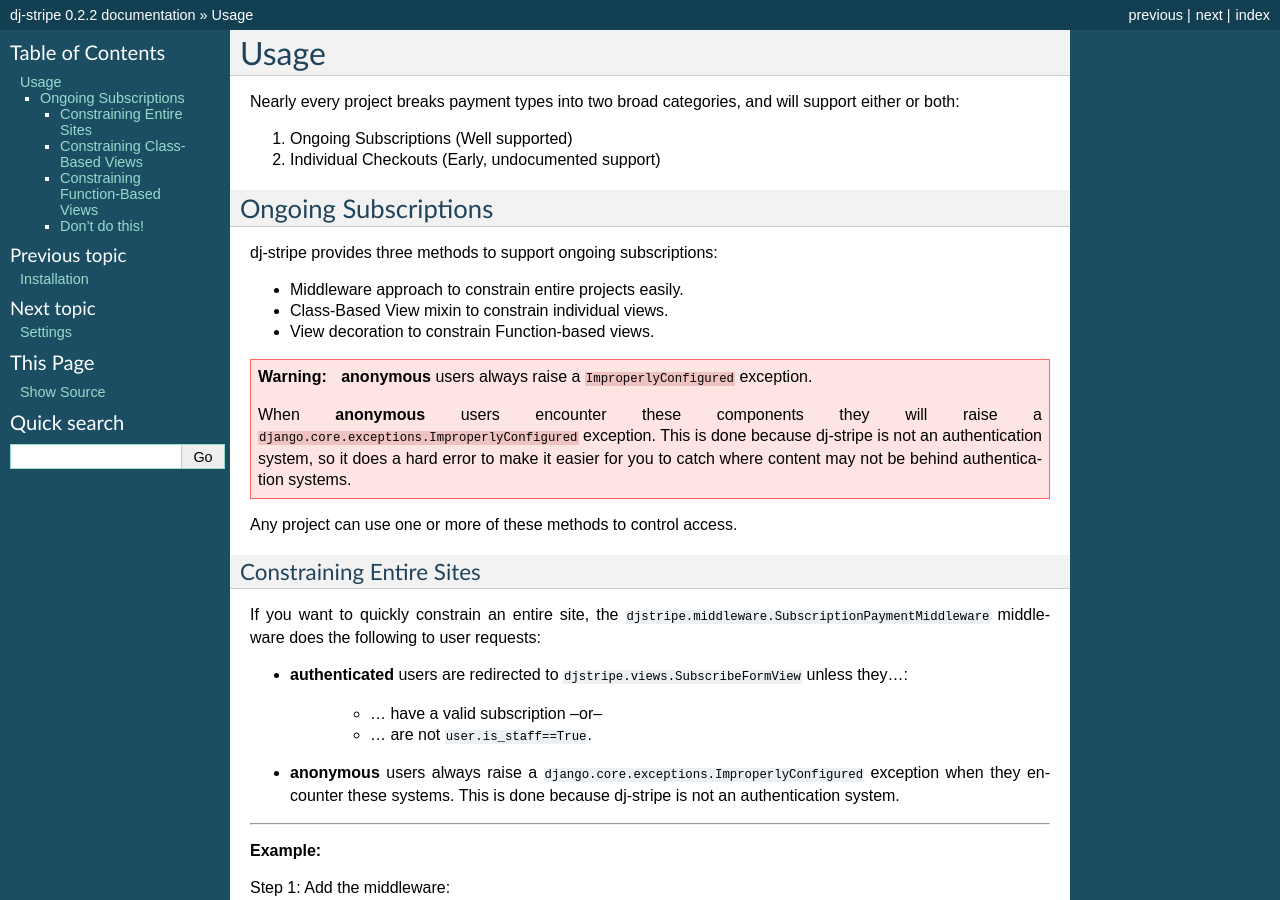
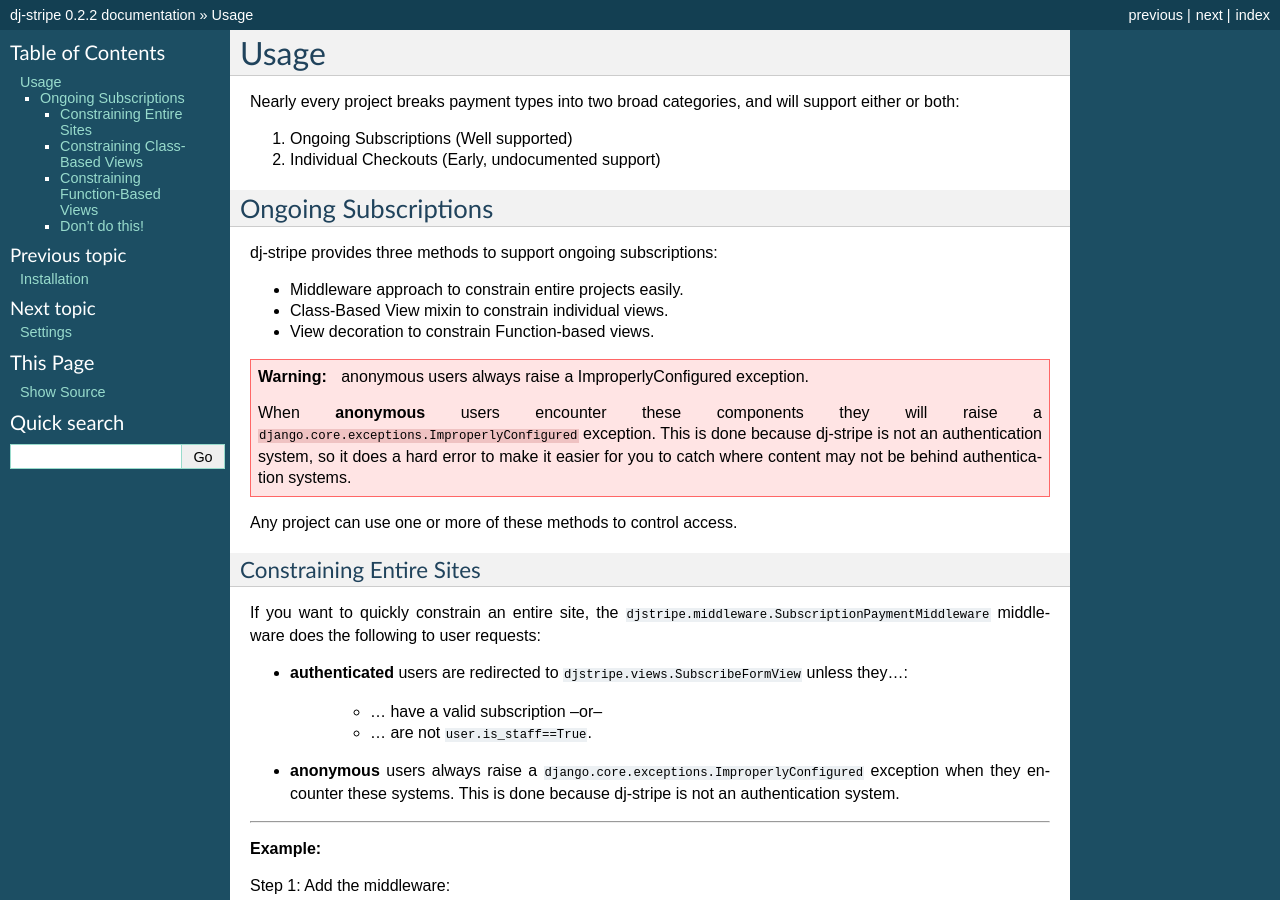
Before and after one commit to dj-stripe/dj-stripe, a Sphinx documentation site: the page built from docs/usage.rst, in a window 1280 px wide and 900 px high. Built offline with Sphinx 7.4.7, drawn with Linux system fonts in a browser that asks for light colours.

```diff
--- a/docs/usage.rst
+++ b/docs/usage.rst
@@ -16,7 +16,7 @@
 * Class-Based View mixin to constrain individual views.
 * View decoration to constrain Function-based views.
 
-.. warning:: **anonymous** users always raise a ``ImproperlyConfigured`` exception.
+.. warning:: anonymous users always raise a ImproperlyConfigured exception.
 
      When **anonymous** users encounter these components they will raise a ``django.core.exceptions.ImproperlyConfigured`` exception. This is done because dj-stripe is not an authentication system, so it does a hard error to make it easier for you to catch where content may not be behind authentication systems.
 
```
